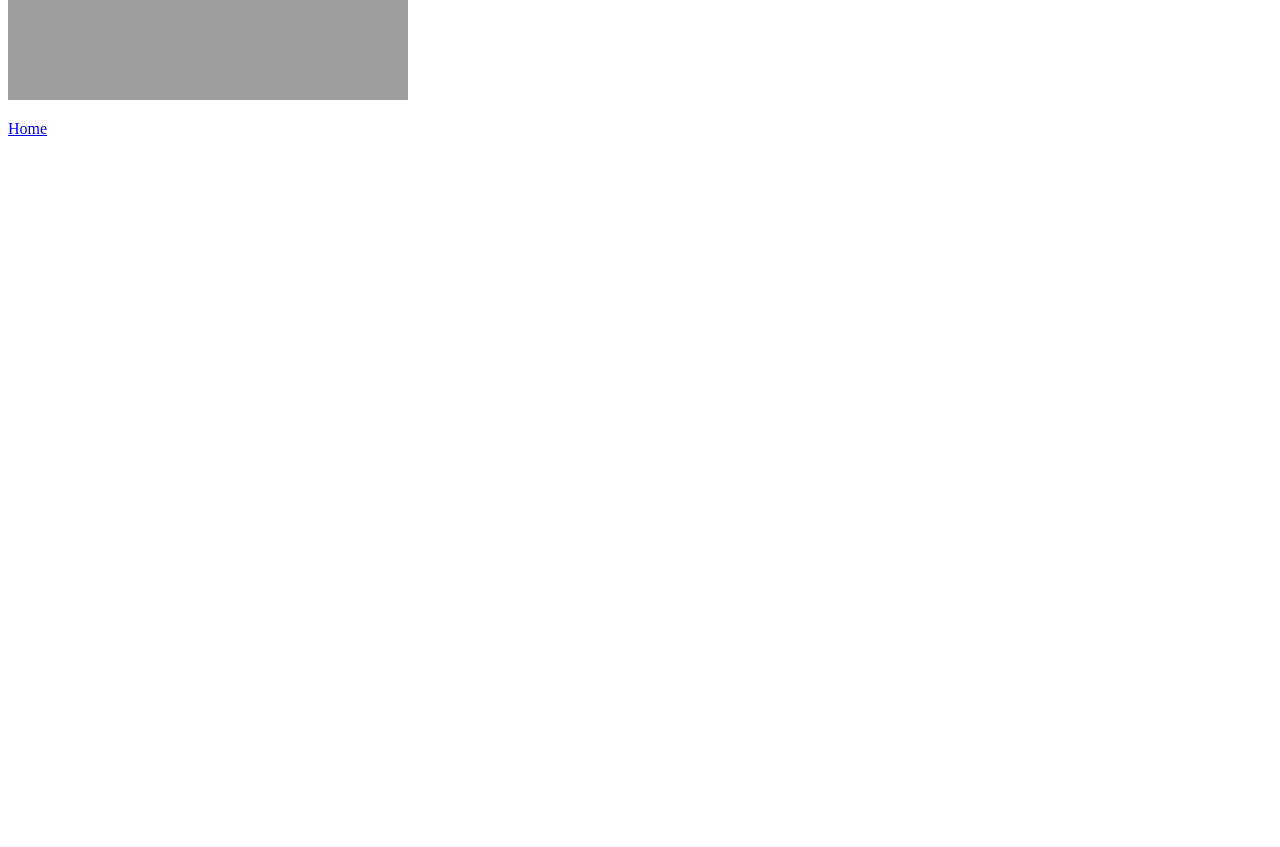
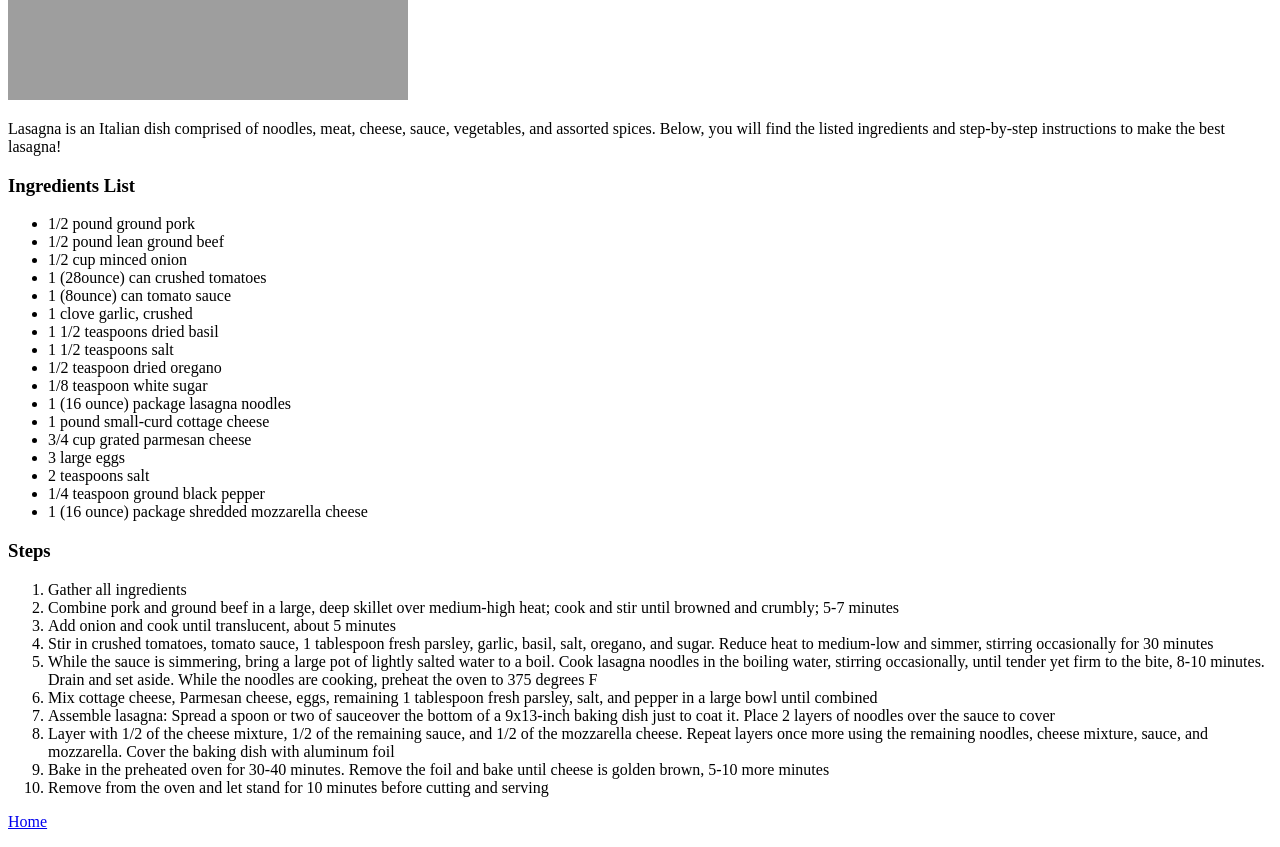
Before and after one commit to joeybrhodes/odin-recipes, a plain HTML site: page recipes/lasagna.html in a window 1280 px wide. Shown: the part 380-1227 px from the top of the page. Before the commit the page ends 800 px from the top, so only its background shows below. Drawn offline with Linux system fonts and the light colour scheme; grey boxes are pictures that could not be loaded.

Commit message:
Update all recipes

```diff
--- a/recipes/lasagna.html
+++ b/recipes/lasagna.html
@@ -7,8 +7,44 @@
 <body>
     <h1>Lasagna</h1>
     <img src="https://thecozycook.com/wp-content/uploads/2022/04/Lasagna-Recipe-F5.jpg" alt="a picture of lasagna on a plate with a fork beside it" height="400" width="400">
+    <p>Lasagna is an Italian dish comprised of noodles, meat, cheese, sauce, vegetables, and assorted spices. Below, you will find the listed ingredients and step-by-step instructions to make the best lasagna!</p>
 
-    <p><a href="../index.html">Home</a></body></p>
+    <h3>Ingredients List</h3>
+    <ul>
+        <li>1/2 pound ground pork</li>
+        <li>1/2 pound lean ground beef</li>
+        <li>1/2 cup minced onion</li>
+        <li>1 (28ounce) can crushed tomatoes</li>
+        <li>1 (8ounce) can tomato sauce</li>
+        <li>1 clove garlic, crushed</li>
+        <li>1 1/2 teaspoons dried basil</li>
+        <li>1 1/2 teaspoons salt</li>
+        <li>1/2 teaspoon dried oregano</li>
+        <li>1/8 teaspoon white sugar</li>
+        <li>1 (16 ounce) package lasagna noodles</li>
+        <li>1 pound small-curd cottage cheese</li>
+        <li>3/4 cup grated parmesan cheese</li>
+        <li>3 large eggs</li>
+        <li>2 teaspoons salt</li>
+        <li>1/4 teaspoon ground black pepper</li>
+        <li>1 (16 ounce) package shredded mozzarella cheese</li>
+    </ul>
+
+    <h3>Steps</h3>
+    <ol>
+        <li>Gather all ingredients</li>
+        <li>Combine pork and ground beef in a large, deep skillet over medium-high heat; cook and stir until browned and crumbly; 5-7 minutes</li>
+        <li>Add onion and cook until translucent, about 5 minutes</li>
+        <li>Stir in crushed tomatoes, tomato sauce, 1 tablespoon fresh parsley, garlic, basil, salt, oregano, and sugar. Reduce heat to medium-low and simmer, stirring occasionally for 30 minutes</li>
+        <li>While the sauce is simmering, bring a large pot of lightly salted water to a boil. Cook lasagna noodles in the boiling water, stirring occasionally, until tender yet firm to the bite, 8-10 minutes. Drain and set aside. While the noodles are cooking, preheat the oven to 375 degrees F</li>
+        <li>Mix cottage cheese, Parmesan cheese, eggs, remaining 1 tablespoon fresh parsley, salt, and pepper in a large bowl until combined</li>
+        <li>Assemble lasagna: Spread a spoon or two of sauceover the bottom of a 9x13-inch baking dish just to coat it. Place 2 layers of noodles over the sauce to cover</li>
+        <li>Layer with 1/2 of the cheese mixture, 1/2 of the remaining sauce, and 1/2 of the mozzarella cheese. Repeat layers once more using the remaining noodles, cheese mixture, sauce, and mozzarella. Cover the baking dish with aluminum foil</li>
+        <li>Bake in the preheated oven for 30-40 minutes. Remove the foil and bake until cheese is golden brown, 5-10 more minutes</li>
+        <li>Remove from the oven and let stand for 10 minutes before cutting and serving</li>
+    </ol>
+
+    <p><a href="../index.html">Home</a></p>
 </body>
 
 
```
Also changed, not shown: index.html (+5 -1 lines).
